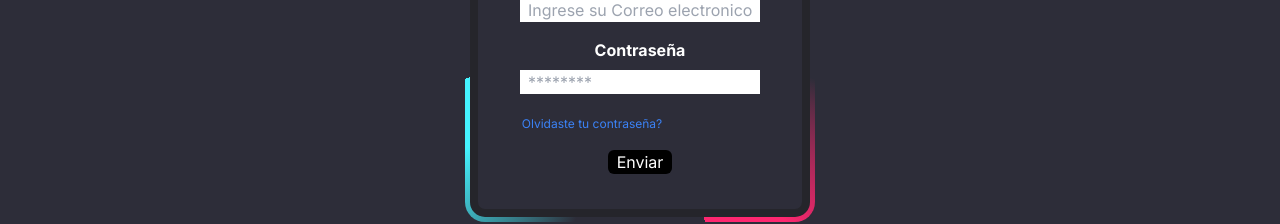
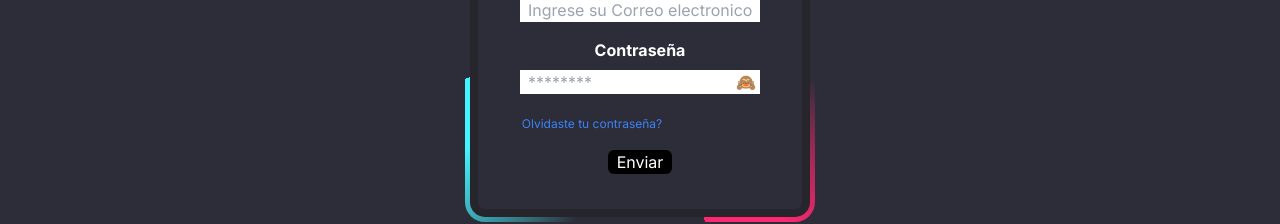
Before and after one commit to Ezequiel-Sale/E-commerce, a Next.js app in the folder front/: page /login in a window 1280 px wide. Shown: the part 298-522 px from the top of the page. Built offline with nearby package versions, Linux system fonts and the light colour scheme; no server answers.

Commit message:
se modifico el login para que muestre la contraseña al hacer click en el emoticono

```diff
--- a/front/src/components/Login/Login.tsx
+++ b/front/src/components/Login/Login.tsx
@@ -1,5 +1,5 @@
 "use client";
-import React, { useState } from "react";
+import React, { useRef, useState } from "react";
 import { Formik, Form, Field, ErrorMessage } from "formik";
 import { ILogin } from "../../helpers/types/loginType";
 import Link from "next/link";
@@ -12,6 +12,15 @@ import Swal from "sweetalert2";
 const Login: React.FC<LoginProps> = () => {
   const router = useRouter();
   const [token, setToken] = useState<string | null>(null);
+  const passwordRef = useRef<HTMLInputElement>(null);
+  const [showPassword, setShowPassword] = useState(false);
+
+  const toggleShowPassword = () => {
+    setShowPassword(!showPassword);
+    if (passwordRef.current) {
+      passwordRef.current.type = showPassword ? "password" : "text";
+    }
+  };
   return (
     <div className="w-80 h-[80vh] -z-10 p-6 flex flex-col items-center mt-24 m-[auto] mb-4">
       <Formik<ILogin>
@@ -42,9 +51,10 @@ const Login: React.FC<LoginProps> = () => {
               router.push("/");
             })
             .catch((err) => {
-              console.log(err)
+              console.log(err);
               Swal.fire({
-                title: "Error al iniciar sesión, correo electronico o contraseña incorrecta",
+                title:
+                  "Error al iniciar sesión, correo electronico o contraseña incorrecta",
                 icon: "error",
               });
             });
@@ -52,7 +62,9 @@ const Login: React.FC<LoginProps> = () => {
       >
         <div className="box group z-0 flex justify-center items-center w-[350px] h-[400px] ">
           <Form className="top-8 z-50 flex flex-col items-center justify-center gap-4">
-            <h2 className=" text-4xl font-extrabold text-white font-sans">Ingresar</h2>
+            <h2 className=" text-4xl font-extrabold text-white font-sans">
+              Ingresar
+            </h2>
             <p className="text-xs text-white flex flex-col">
               Aun no tienes una cuenta?{" "}
               <Link href="/register" className="text-blue-500 text-xs">
@@ -75,12 +87,22 @@ const Login: React.FC<LoginProps> = () => {
             </div>
             <div className="flex flex-col items-center gap-2">
               <label className="font-bold text-white">Contraseña</label>
-              <Field
-                type="password"
-                name="password"
-                placeholder="********"
-                className="w-60 pl-2"
-              />
+              <div className="relative">
+                <Field
+                  innerRef={passwordRef}
+                  type={showPassword ? "text" : "password"}
+                  name="password"
+                  placeholder="********"
+                  className="w-60 pl-2 pr-8"
+                />
+                <button
+                  type="button"
+                  onClick={toggleShowPassword}
+                  className="absolute right-1"
+                >
+                  {showPassword ? "🙉" : "🙈"}
+                </button>
+              </div>
               <ErrorMessage
                 name="password"
                 component="div"
```
